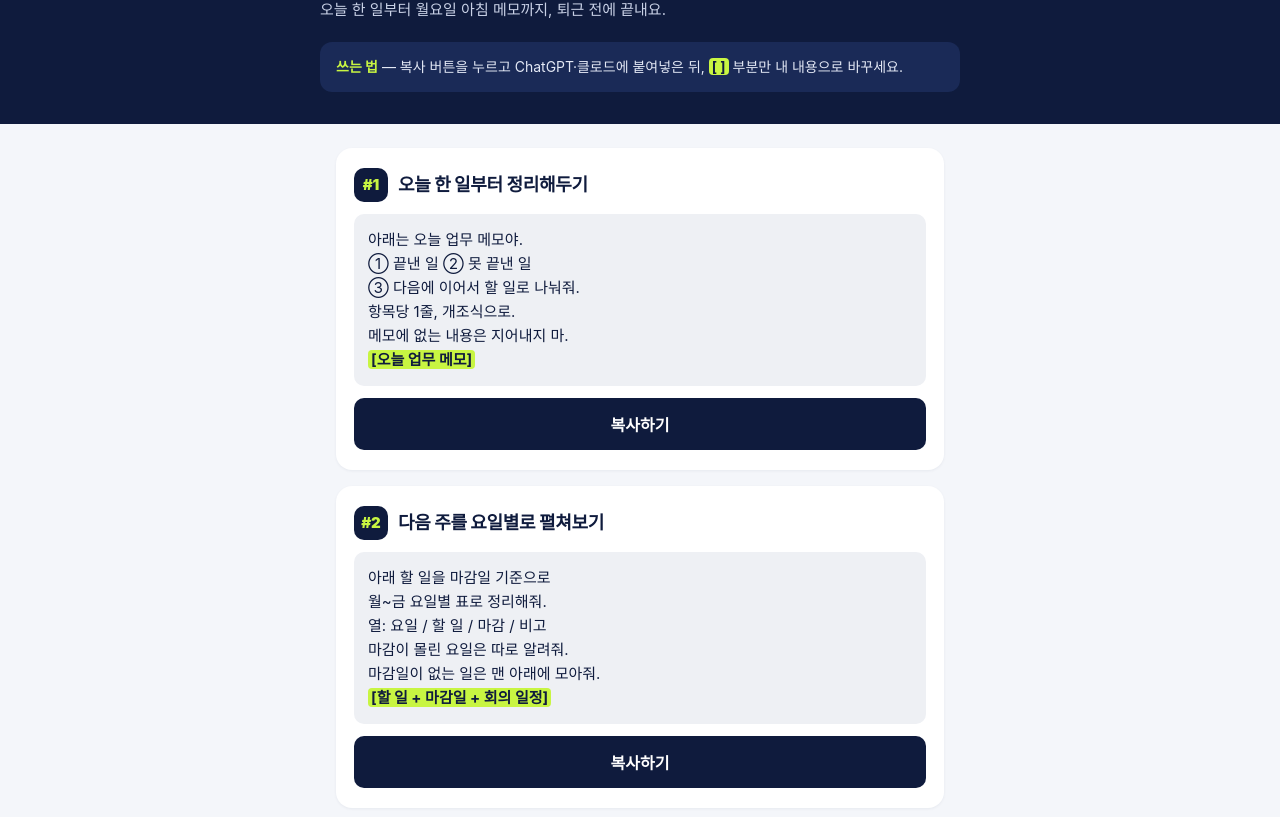
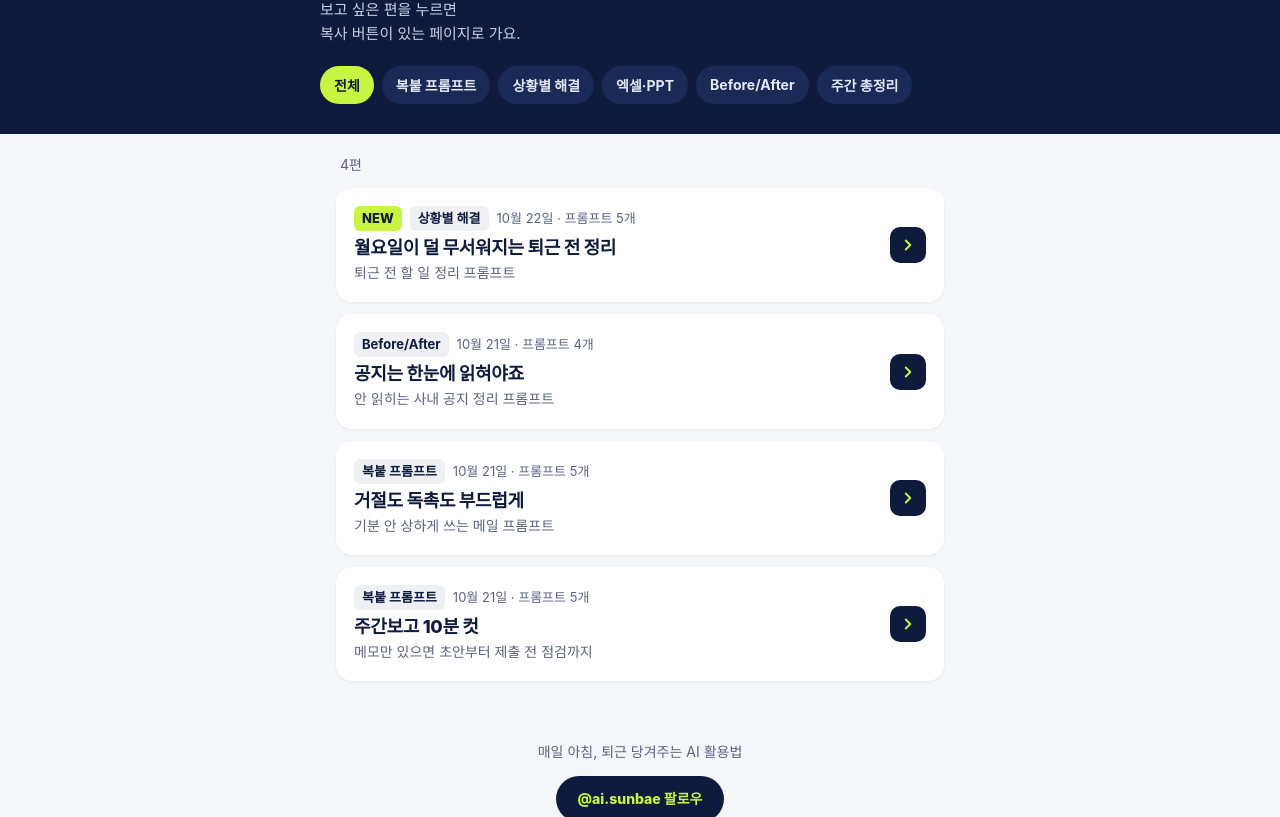
Before and after one commit to ai-sunbae/library, a plain HTML site: page index.html in a window 1280 px wide. Shown: the part 164-981 px from the top of the page. Drawn offline with Linux system fonts and the light colour scheme; a web font is replaced by a local one.

Commit message:
Add files via upload

```diff
--- a/index.html
+++ b/index.html
@@ -3,10 +3,10 @@
 <head>
 <meta charset="utf-8">
 <meta name="viewport" content="width=device-width,initial-scale=1,viewport-fit=cover">
-<title>퇴근 전 정리 프롬프트 5개 · AI 선배</title>
-<meta name="description" content="퇴근 전에 오늘·다음 주 할 일을 정리해 월요일을 가볍게 시작하는 프롬프트 5개">
-<meta property="og:title" content="퇴근 전 정리 프롬프트 5개 · AI 선배">
-<meta property="og:description" content="퇴근 전에 오늘·다음 주 할 일을 정리해 월요일을 가볍게 시작하는 프롬프트 5개">
+<title>프롬프트 모음 · AI 선배</title>
+<meta name="description" content="카드뉴스에 나온 업무 프롬프트를 한곳에서 복사하세요">
+<meta property="og:title" content="프롬프트 모음 · AI 선배">
+<meta property="og:description" content="카드뉴스에 나온 업무 프롬프트를 한곳에서 복사하세요">
 <meta property="og:locale" content="ko_KR">
 <meta name="theme-color" content="#0F1B3D">
 <link rel="preconnect" href="https://cdn.jsdelivr.net">
@@ -20,30 +20,32 @@
   *{box-sizing:border-box;margin:0;padding:0}
   body{font-family:Pretendard,-apple-system,"Apple SD Gothic Neo","Malgun Gothic",sans-serif;
     background:var(--bg);color:var(--text);line-height:1.6;-webkit-font-smoothing:antialiased;word-break:keep-all}
-  header{background:var(--navy);color:#fff;padding:36px 20px 32px}
+  header{background:var(--navy);color:#fff;padding:36px 20px 28px}
   .wrap{max-width:640px;margin:0 auto}
   .tag{display:inline-block;background:var(--lime);color:var(--navy);font-weight:800;font-size:13px;
     padding:4px 10px;border-radius:6px;margin-bottom:14px}
   h1{font-size:28px;font-weight:900;line-height:1.3;letter-spacing:-.5px}
   h1 em{font-style:normal;color:var(--lime)}
   header p{margin-top:10px;color:#C9D1E6;font-size:15px}
-  .how{background:var(--navy2);border-radius:12px;padding:14px 16px;margin-top:20px;font-size:14px;color:#E3E8F5}
-  .how b{color:var(--lime)}
-  main{padding:24px 16px 40px}
-  .card{background:var(--card);border-radius:16px;padding:20px 18px;margin-bottom:16px;
-    box-shadow:0 1px 3px rgba(15,27,61,.06)}
-  .card-head{display:flex;align-items:center;gap:10px;margin-bottom:12px}
-  .num{flex:none;width:34px;height:34px;border-radius:10px;background:var(--navy);color:var(--lime);
-    font-weight:900;font-size:15px;display:flex;align-items:center;justify-content:center}
-  h2{font-size:18px;font-weight:800;letter-spacing:-.3px}
-  pre{background:var(--box);border-radius:10px;padding:14px;font-family:inherit;font-size:15px;
-    white-space:pre-wrap;word-break:keep-all;overflow-wrap:anywhere;color:var(--text)}
-  .ph{background:var(--lime);color:var(--navy);font-weight:700;border-radius:4px;padding:0 3px}
-  .copy{margin-top:12px;width:100%;border:0;border-radius:10px;padding:14px;font-family:inherit;
-    font-size:16px;font-weight:800;background:var(--navy);color:#fff;cursor:pointer;transition:background .15s}
-  .copy:active{transform:scale(.99)}
-  .copy.done{background:var(--lime);color:var(--navy)}
-  .tip{font-size:14px;color:var(--sub);margin-top:8px}
+  .chips{display:flex;gap:8px;overflow-x:auto;margin-top:20px;padding-bottom:2px;scrollbar-width:none}
+  .chips::-webkit-scrollbar{display:none}
+  .chip{flex:none;border:0;border-radius:999px;padding:9px 14px;font-family:inherit;font-size:14px;font-weight:700;
+    background:var(--navy2);color:#E3E8F5;cursor:pointer}
+  .chip[aria-pressed="true"]{background:var(--lime);color:var(--navy)}
+  main{padding:20px 16px 40px}
+  .count{font-size:14px;color:var(--sub);margin:0 4px 12px}
+  .item{display:flex;align-items:center;gap:14px;background:var(--card);border-radius:16px;padding:18px;
+    margin-bottom:12px;text-decoration:none;color:inherit;box-shadow:0 1px 3px rgba(15,27,61,.06)}
+  .item:active{transform:scale(.99)}
+  .body{flex:1;min-width:0}
+  .meta{display:flex;flex-wrap:wrap;align-items:center;gap:6px 8px;white-space:nowrap;font-size:13px;color:var(--sub);margin-bottom:4px}
+  .corner{background:var(--box);color:var(--navy);font-weight:700;border-radius:6px;padding:2px 8px}
+  .new{background:var(--lime);color:var(--navy);font-weight:800;border-radius:6px;padding:2px 8px}
+  h2{font-size:18px;font-weight:800;letter-spacing:-.3px;line-height:1.4}
+  .desc{font-size:14px;color:var(--sub);margin-top:2px}
+  .arrow{flex:none;width:36px;height:36px;border-radius:10px;background:var(--navy);color:var(--lime);
+    display:flex;align-items:center;justify-content:center}
+  .empty{text-align:center;color:var(--sub);padding:40px 0;font-size:15px}
   footer{text-align:center;padding:8px 20px 48px;color:var(--sub);font-size:14px}
   .follow{display:inline-block;margin-top:12px;background:var(--navy);color:var(--lime);text-decoration:none;
     font-weight:800;padding:12px 22px;border-radius:999px}
@@ -52,14 +54,17 @@
 <body>
 <header>
   <div class="wrap">
-    <span class="tag">AI 선배 · 퇴근 전 정리 편</span>
-    <h1>월요일이 덜 무서워지는<br><em>퇴근 전 정리</em></h1>
-    <p>오늘 한 일부터 월요일 아침 메모까지, 퇴근 전에 끝내요.</p>
-    <div class="how"><b>쓰는 법</b> — 복사 버튼을 누르고 ChatGPT·클로드에 붙여넣은 뒤, <span class="ph">[ ]</span> 부분만 내 내용으로 바꾸세요.</div>
+    <span class="tag">AI 선배 · 프롬프트 모음</span>
+    <h1>카드뉴스 프롬프트,<br>여기서 <em>바로 복사</em>하세요</h1>
+    <p>보고 싶은 편을 누르면<br>복사 버튼이 있는 페이지로 가요.</p>
+    <div class="chips" id="chips" role="group" aria-label="코너별 보기"></div>
   </div>
 </header>
 
-<main class="wrap" id="list"></main>
+<main class="wrap">
+  <p class="count" id="count"></p>
+  <div id="list"></div>
+</main>
 
 <footer>
   매일 아침, 퇴근 당겨주는 AI 활용법<br>
@@ -67,73 +72,61 @@
 </footer>
 
 <script>
-const prompts = [
-  { title: "오늘 한 일부터 정리해두기", text:
-`아래는 오늘 업무 메모야.
-① 끝낸 일 ② 못 끝낸 일
-③ 다음에 이어서 할 일로 나눠줘.
-항목당 1줄, 개조식으로.
-메모에 없는 내용은 지어내지 마.
-[오늘 업무 메모]` },
-  { title: "다음 주를 요일별로 펼쳐보기", text:
-`아래 할 일을 마감일 기준으로
-월~금 요일별 표로 정리해줘.
-열: 요일 / 할 일 / 마감 / 비고
-마감이 몰린 요일은 따로 알려줘.
-마감일이 없는 일은 맨 아래에 모아줘.
-[할 일 + 마감일 + 회의 일정]` },
-  { title: "월요일 아침 첫 일 정해두기", text:
-`아래 할 일 중 월요일 오전에
-먼저 할 일 3개만 골라줘.
-기준: 마감이 가깝거나,
-다른 사람이 기다리는 일.
-고른 이유를 한 줄씩 붙여줘.
-[할 일 목록 + 월요일 회의 시간]` },
-  { title: "놓친 답장, 퇴근 전에 찾기", text:
-`아래 메모와 메시지에서
-내가 답하거나 확인받아야 할 것을
-'누구에게 / 무엇을' 형식으로 뽑아줘.
-확실하지 않은 건 '확인 필요'로 표시해.
-[메모 + 받은 요청 내용]` },
-  { title: "월요일의 나에게 메모 남기기", text:
-`지금까지 정리한 내용을
-월요일 아침에 읽을 5줄 메모로 줄여줘.
-첫 줄은 가장 먼저 할 일로 써줘.
-정리에 없는 내용은 넣지 마.
-[#1~#4 정리 결과]` }
-];
+const CORNERS = ["전체", "복붙 프롬프트", "상황별 해결", "엑셀·PPT", "Before/After", "주간 총정리"];
+const esc = s => String(s).replace(/[&<>"]/g, c => ({'&':'&amp;','<':'&lt;','>':'&gt;','"':'&quot;'}[c]));
+const listEl = document.getElementById('list');
+const countEl = document.getElementById('count');
+const chipsEl = document.getElementById('chips');
+let pages = [];
+let current = "전체";
 
-const esc = s => s.replace(/[&<>]/g, c => ({'&':'&amp;','<':'&lt;','>':'&gt;'}[c]));
-const list = document.getElementById('list');
+function fmt(d){
+  const [, m, day] = d.split('-');
+  return `${Number(m)}월 ${Number(day)}일`;
+}
 
-prompts.forEach((p, i) => {
-  const card = document.createElement('section');
-  card.className = 'card';
-  card.innerHTML = `
-    <div class="card-head"><div class="num">#${i+1}</div><h2>${esc(p.title)}</h2></div>
-    <pre>${esc(p.text).replace(/\[[^\]]+\]/g, m => `<span class="ph">${m}</span>`)}</pre>
-    <button class="copy" type="button">복사하기</button>`;
-  card.querySelector('.copy').addEventListener('click', e => copy(p.text, e.currentTarget));
-  list.appendChild(card);
-});
+function render(){
+  const shown = current === "전체" ? pages : pages.filter(p => p.corner === current);
+  countEl.textContent = `${shown.length}편`;
+  if (!shown.length){
+    listEl.innerHTML = '<p class="empty">아직 이 코너 글이 없어요.</p>';
+    return;
+  }
+  listEl.innerHTML = shown.map((p, i) => `
+    <a class="item" href="./${encodeURIComponent(p.slug)}/">
+      <div class="body">
+        <div class="meta">
+          ${pages[0] === p ? '<span class="new">NEW</span>' : ''}
+          <span class="corner">${esc(p.corner)}</span>
+          <span>${esc(fmt(p.date))} · 프롬프트 ${esc(p.count)}개</span>
+        </div>
+        <h2>${esc(p.title)}</h2>
+        <p class="desc">${esc(p.desc)}</p>
+      </div>
+      <span class="arrow" aria-hidden="true">
+        <svg width="18" height="18" viewBox="0 0 24 24" fill="none" stroke="currentColor" stroke-width="2.5" stroke-linecap="round" stroke-linejoin="round"><path d="M9 6l6 6-6 6"/></svg>
+      </span>
+    </a>`).join('');
+}
 
-async function copy(text, btn){
-  let ok = false;
-  try { await navigator.clipboard.writeText(text); ok = true; } catch(_) {}
-  if (!ok) {
-    // 인스타그램 앱 내 브라우저 등 clipboard API가 막힌 환경용
-    const ta = document.createElement('textarea');
-    ta.value = text; ta.setAttribute('readonly','');
-    ta.style.cssText = 'position:fixed;top:0;left:0;opacity:0';
-    document.body.appendChild(ta);
-    ta.select(); ta.setSelectionRange(0, text.length);
-    try { ok = document.execCommand('copy'); } catch(_) {}
-    document.body.removeChild(ta);
-  }
-  btn.textContent = ok ? '복사됐어요 ✓' : '길게 눌러 직접 복사해주세요';
-  btn.classList.toggle('done', ok);
-  setTimeout(() => { btn.textContent = '복사하기'; btn.classList.remove('done'); }, 1800);
+function renderChips(){
+  chipsEl.innerHTML = CORNERS.map(c =>
+    `<button class="chip" type="button" aria-pressed="${c === current}">${esc(c)}</button>`).join('');
+  chipsEl.querySelectorAll('.chip').forEach((b, i) => b.addEventListener('click', () => {
+    current = CORNERS[i]; renderChips(); render();
+  }));
 }
+
+renderChips();
+fetch('./pages.json', {cache: 'no-store'})
+  .then(r => r.json())
+  .then(data => {
+    pages = data.map((p, i) => ({...p, _i: i})).sort((a, b) => b.date.localeCompare(a.date) || b._i - a._i);
+    render();
+  })
+  .catch(() => {
+    listEl.innerHTML = '<p class="empty">목록을 불러오지 못했어요. 잠시 후 다시 열어주세요.</p>';
+  });
 </script>
 </body>
 </html>
--- a/pages.json
+++ b/pages.json
@@ -24,14 +24,6 @@
     "count": 4
   },
   {
-    "slug": "excel-error",
-    "date": "2026-10-21",
-    "corner": "엑셀·PPT",
-    "title": "#N/A 떴다면, 복사 1번",
-    "desc": "에러 원인과 고친 수식까지 알려주는 프롬프트",
-    "count": 1
-  },
-  {
     "slug": "monday-ready",
     "date": "2026-10-22",
     "corner": "상황별 해결",
```
